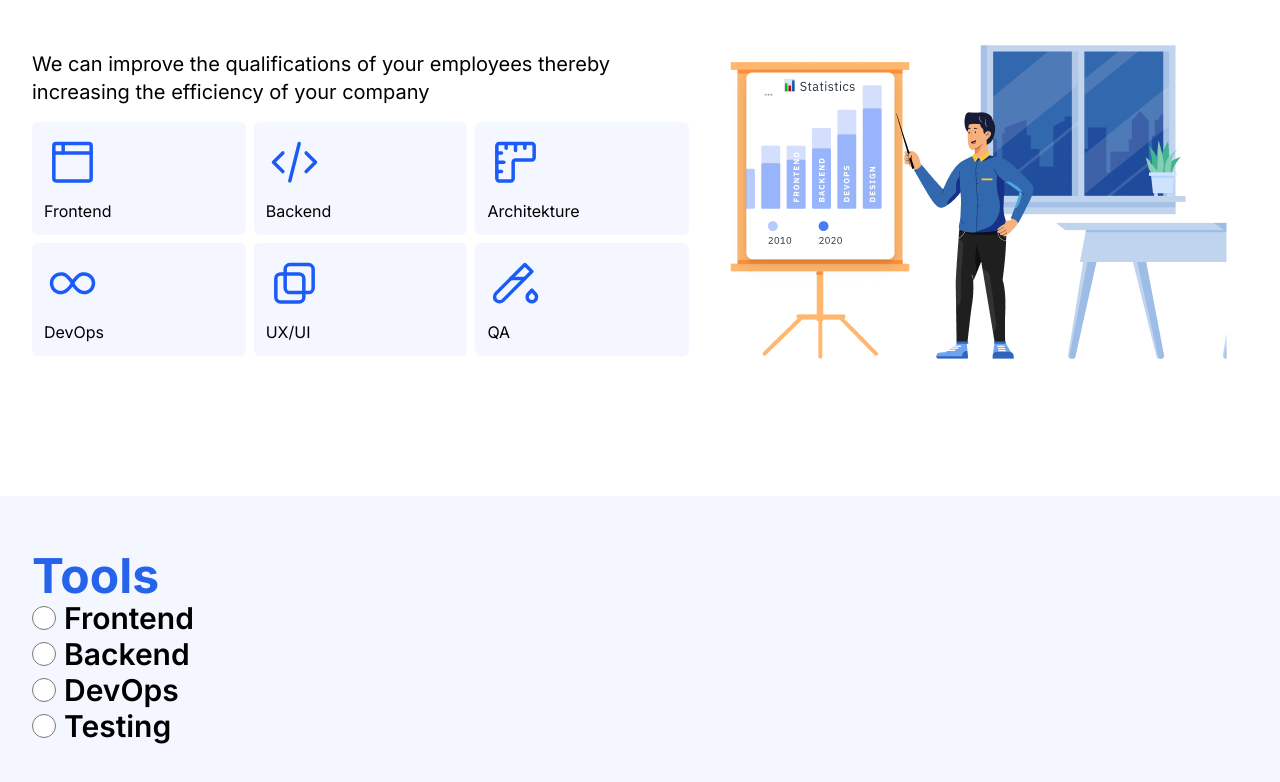
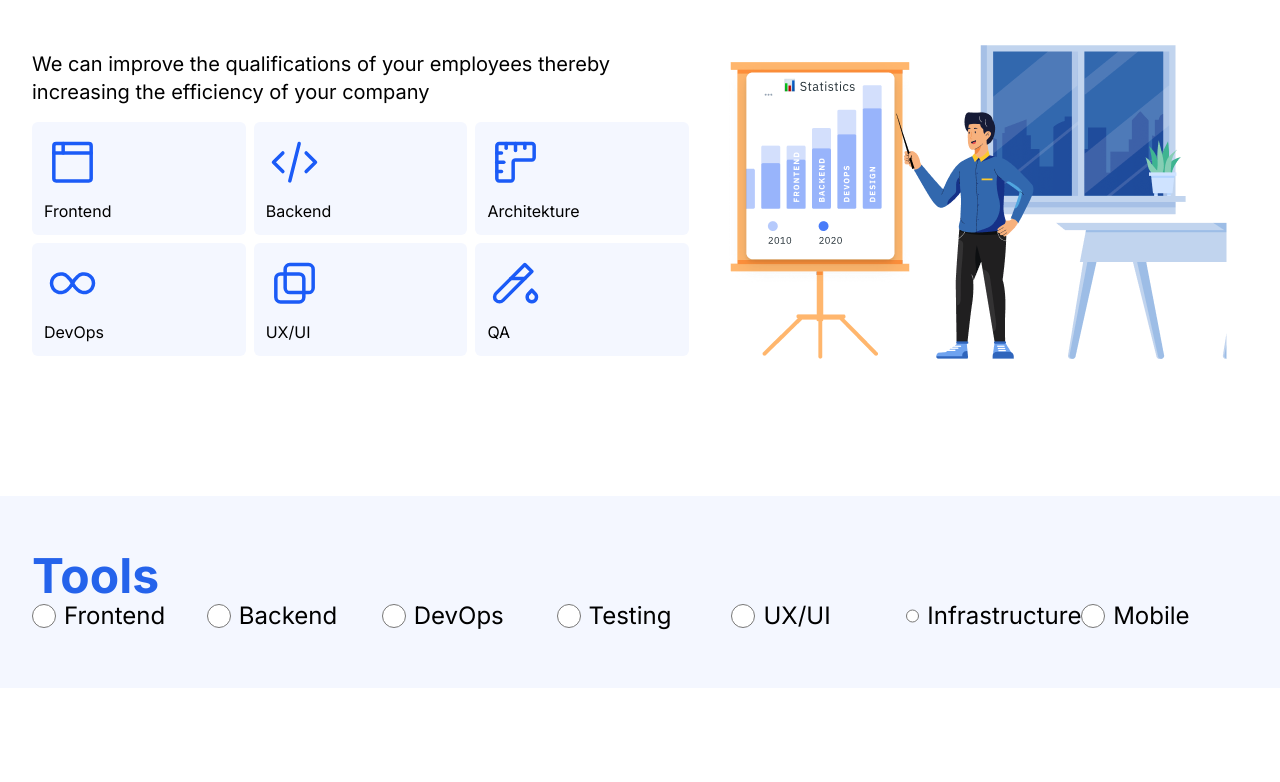
Before and after one commit to 01110011r/udevsio, a Next.js app: page / in a window 1280 px wide. Shown: the part 4753-5535 px from the top of the page. Built offline with nearby package versions, Linux system fonts and the light colour scheme.

Commit message:
fix:select

```diff
--- a/src/components/sections/Tools.tsx
+++ b/src/components/sections/Tools.tsx
@@ -9,29 +9,43 @@ export default function Tools() {
     <div className='py-14 bg-[#F4F7FF] w-full'>
         <div className=' container'>
         <h2 className=' lg:font-bold font-semibold text-5xl text-blue-600'>Tools</h2>
-        <form className='flex flex-col gap-5'>
-          <div>
+        <div className='grid lg:grid-cols-7 grid-cols-2 gap-2'>
             <label className='flex gap-2'>
-            <input type='radio' className='w-6'/>
-            <span className='text-3xl font-semibold'>Frontend</span>
+            <input type='radio' className='w-6' name='tools_type'/>
+            <span className='text-2xl'>Frontend</span>
             </label>
 
             <label className='flex gap-2'>
-            <input type='radio' className='w-6'/>
-            <span className='text-3xl font-semibold'>Backend</span>
+            <input type='radio' className='w-6' name='tools_type'/>
+            <span className='text-2xl'>Backend</span>
             </label>
 
             <label className='flex gap-2'>
-            <input type='radio' className='w-6'/>
-            <span className='text-3xl font-semibold'>DevOps</span>
+            <input type='radio' className='w-6' name='tools_type'/>
+            <span className='text-2xl'>DevOps</span>
             </label>
 
             <label className='flex gap-2'>
-            <input type='radio' className='w-6'/>
-            <span className='text-3xl font-semibold'>Testing</span>
+            <input type='radio' className='w-6' name='tools_type'/>
+            <span className='text-2xl'>Testing</span>
             </label>
-          </div>
-        </form>
+
+            <label className='flex gap-2'>
+            <input type='radio' className='w-6' name='tools_type'/>
+            <span className='text-2xl'>UX/UI</span>
+            </label>
+
+            <label className='flex gap-2'>
+            <input type='radio' className='w-6' name='tools_type'/>
+            <span className='text-2xl'>Infrastructure</span>
+            </label>
+
+            <label className='flex gap-2'>
+            <input type='radio' className='w-6' name='tools_type'/>
+            <span className='text-2xl'>Mobile</span>
+            </label>
+
+        </div>
         </div>
     </div>
   )
```
